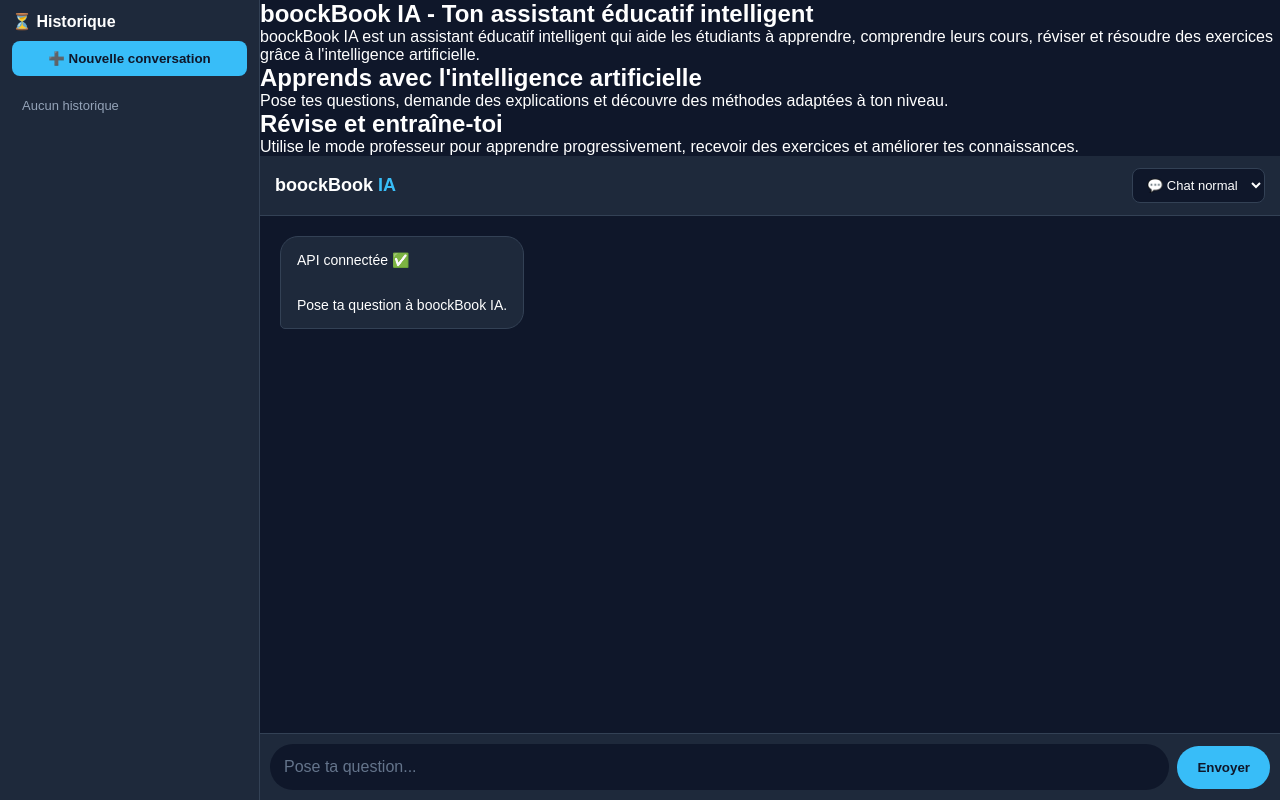
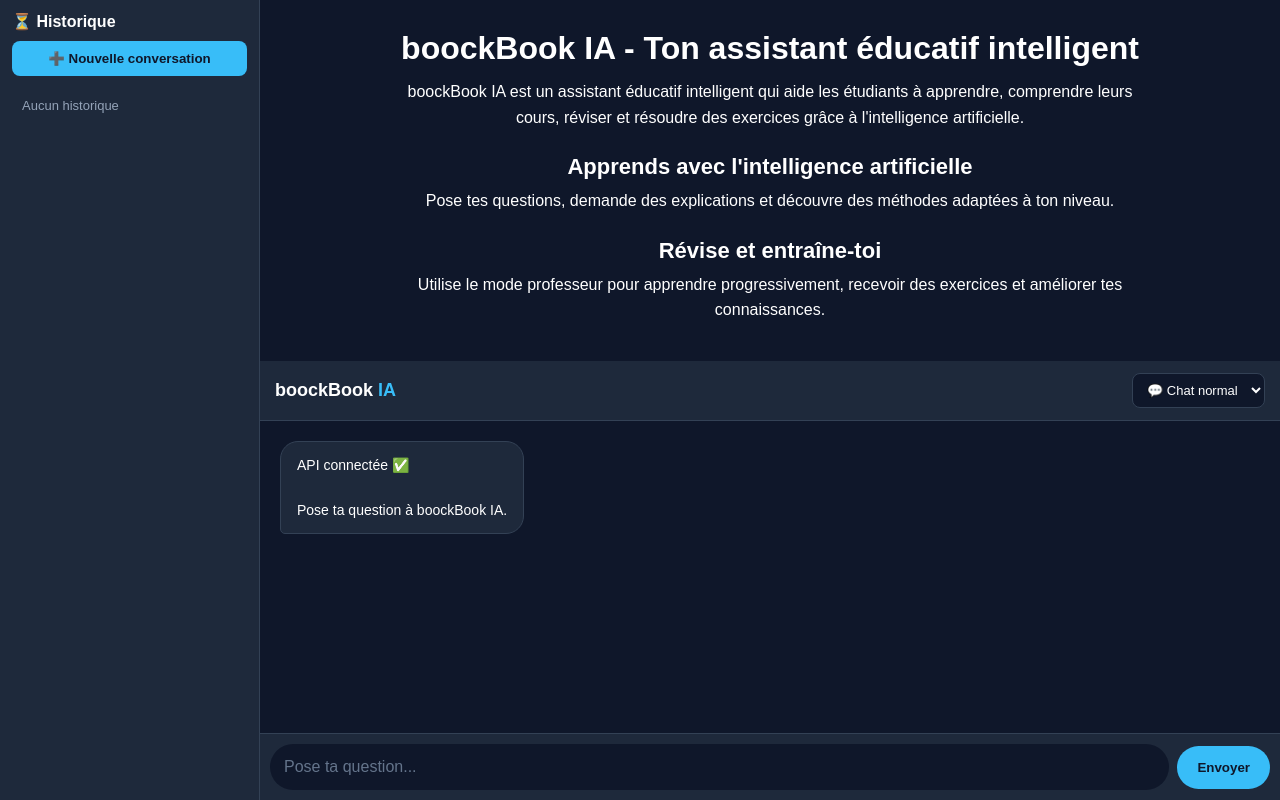
Before and after one commit to divinbuyanga10-lang/bookbook-ia, a website: page index.html in a window 1280 px wide. Drawn offline with nearby package versions, Linux system fonts and the light colour scheme.

Commit message:
Optimisation SEO de la page d'accueil

```diff
--- a/index.html
+++ b/index.html
@@ -723,6 +723,34 @@
             }
 
         }
+/* =========================
+   SECTION SEO
+   ========================= */
+
+.seo-intro {
+    max-width: 900px;
+    margin: 0 auto;
+    padding: 30px 20px;
+    text-align: center;
+}
+
+.seo-intro h1 {
+    font-size: 32px;
+    margin-bottom: 12px;
+}
+
+.seo-intro h2 {
+    font-size: 22px;
+    margin-top: 24px;
+    margin-bottom: 8px;
+}
+
+.seo-intro p {
+    font-size: 16px;
+    line-height: 1.6;
+    margin: 8px auto;
+    max-width: 750px;
+}
 
     </style>
 
```
